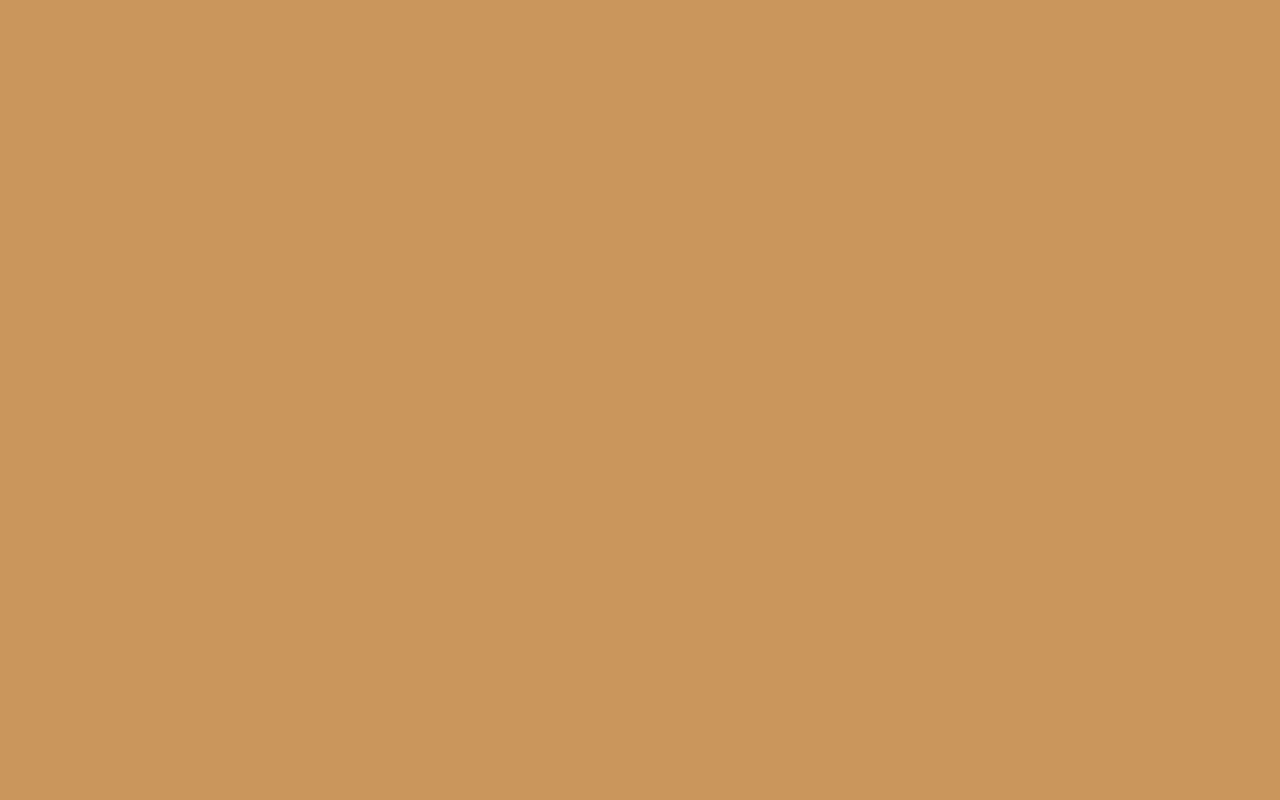
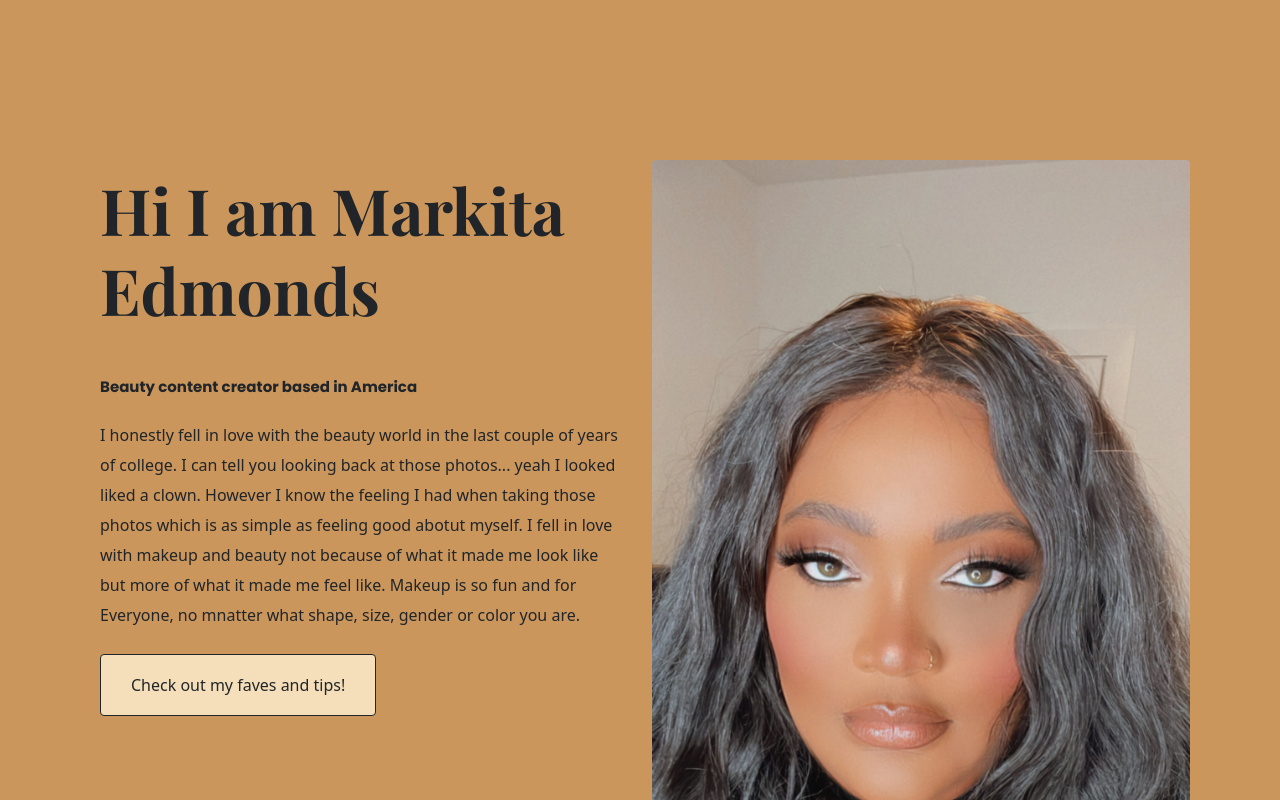
Before and after one commit to kitapedmonds/Portfolio-Project, a plain HTML site: page about.html in a window 1280 px wide. Shown: the top 800 px of the page. Drawn offline with nearby package versions, Linux system fonts and the light colour scheme.

Commit message:
about me page
updated pictures and about me page

```diff
--- a/about.html
+++ b/about.html
@@ -28,5 +28,32 @@
     />
     <link rel="stylesheet" href="styles/portfolio.css" />
   </head>
-  <body></body>
+  <body>
+    <div class="about-section container">
+      <div class="row">
+        <div class="col-lg-6">
+          <div class="about-section-content">
+            <h1 class="mb-5">Hi I am Markita Edmonds</h1>
+            <h3 class="mb-4">Beauty content creator based in America</h3>
+            <p class="mb-4">
+              I honestly fell in love with the beauty world in the last couple
+              of years of college. I can tell you looking back at those
+              photos... yeah I looked liked a clown. However I know the feeling
+              I had when taking those photos which is as simple as feeling good
+              abotut myself. I fell in love with makeup and beauty not because
+              of what it made me look like but more of what it made me feel
+              like. Makeup is so fun and for Everyone, no mnatter what shape,
+              size, gender or color you are.
+            </p>
+            <a href="" class="btn btn-skintype btn-outline-dark"
+              >Check out my faves and tips!</a
+            >
+          </div>
+        </div>
+        <div class="col-lg-6">
+          <img src="images/selfie2.png" class="img-fluid rounded" />
+        </div>
+      </div>
+    </div>
+  </body>
 </html>
--- a/styles/portfolio.css
+++ b/styles/portfolio.css
@@ -36,7 +36,7 @@ p {
   background-color: #f4dfba;
   text-align: center;
   border-radius: 4;
-  padding: 100px 0;
+  padding: 160px 20px;
 }
 
 .hero p {
@@ -48,6 +48,22 @@ p {
 .hero h3 {
   font-family: var(--secondary-font-family);
   font-size: 24px;
+}
+
+.about-section h1 {
+  font-size: 64px;
+  line-height: 80px;
+}
+
+.about-section h3 {
+  font-size: 15px;
+}
+.about-section {
+  padding: 160px 20px;
+}
+
+.about-section-content {
+  margin: 10px;
 }
 .btn-branding {
   line-height: 30px;
@@ -86,4 +102,12 @@ p {
     margin-bottom: 0px;
     padding: 0px;
   }
+  .about-section {
+    text-align: center;
+    padding: 0;
+  }
+  .about-section h1 {
+    font-size: 40px;
+    line-height: 1;
+  }
 }
```
Also changed, not shown: index.html (+1 -1 lines), images/products.png (added), images/selfie2.png (added), images/skincare2.png (deleted), images/skintype.png, 2 other files.
